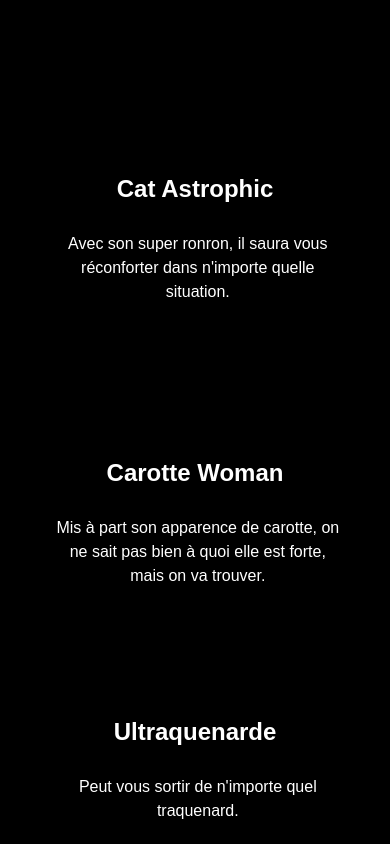
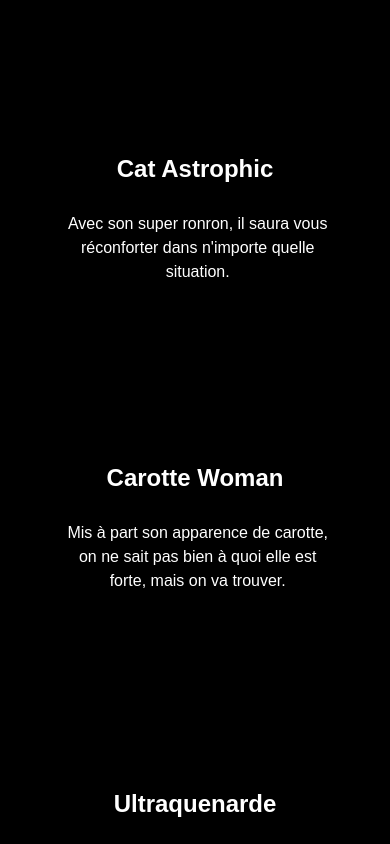
Before and after one commit to Zatigan/herosLeague, a plain HTML site: page index.html in a window 390 px wide. Shown: the part 3080-3924 px from the top of the page. Drawn offline with Linux system fonts and the light colour scheme; a web font is replaced by a local one.

Commit message:
Fix: corrected broken mobile display when creating desktop layout

```diff
--- a/style.css
+++ b/style.css
@@ -469,6 +469,12 @@ footer > p {
 
   .heroes > article {
     margin: 15px 0;
+    height: 33vh;
+  }
+
+  .heros > div {
+    height: 100%;
+    padding: 15px 40px;
   }
 
   .testimonies > article {
```
